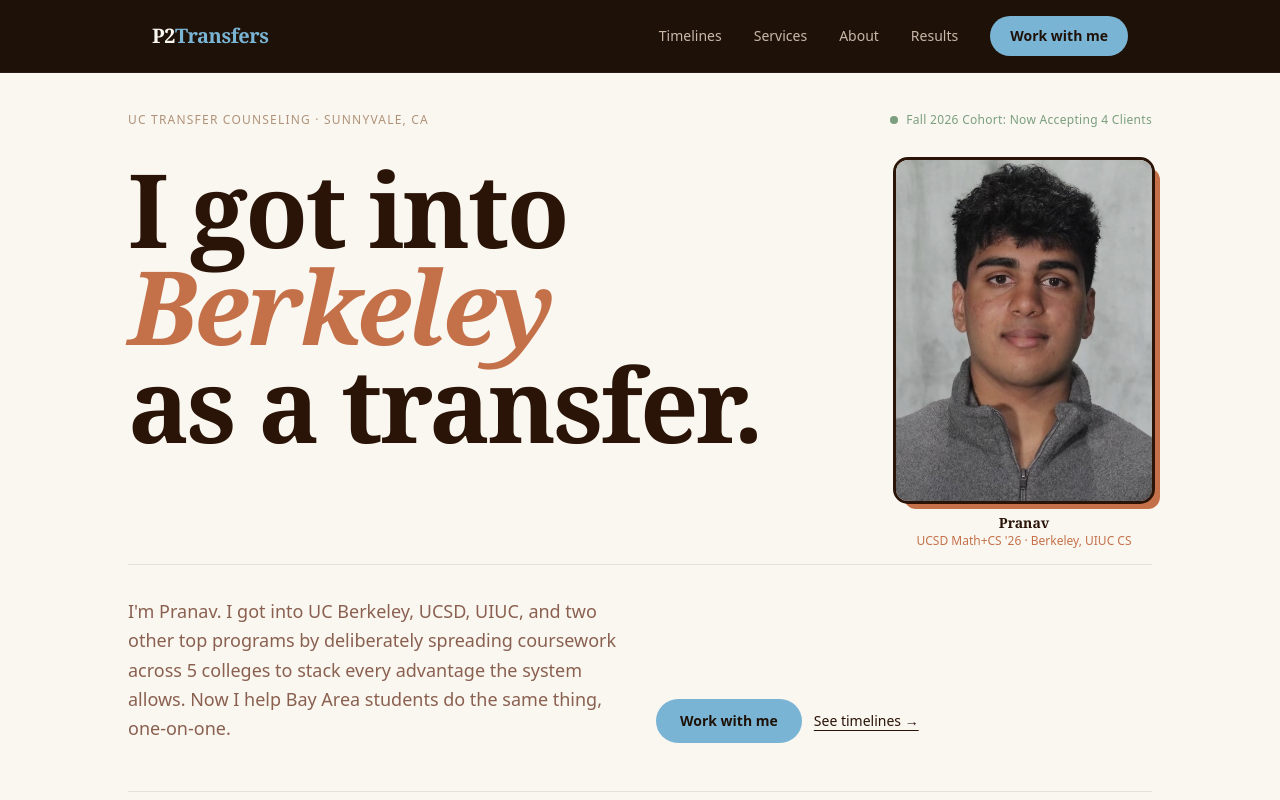
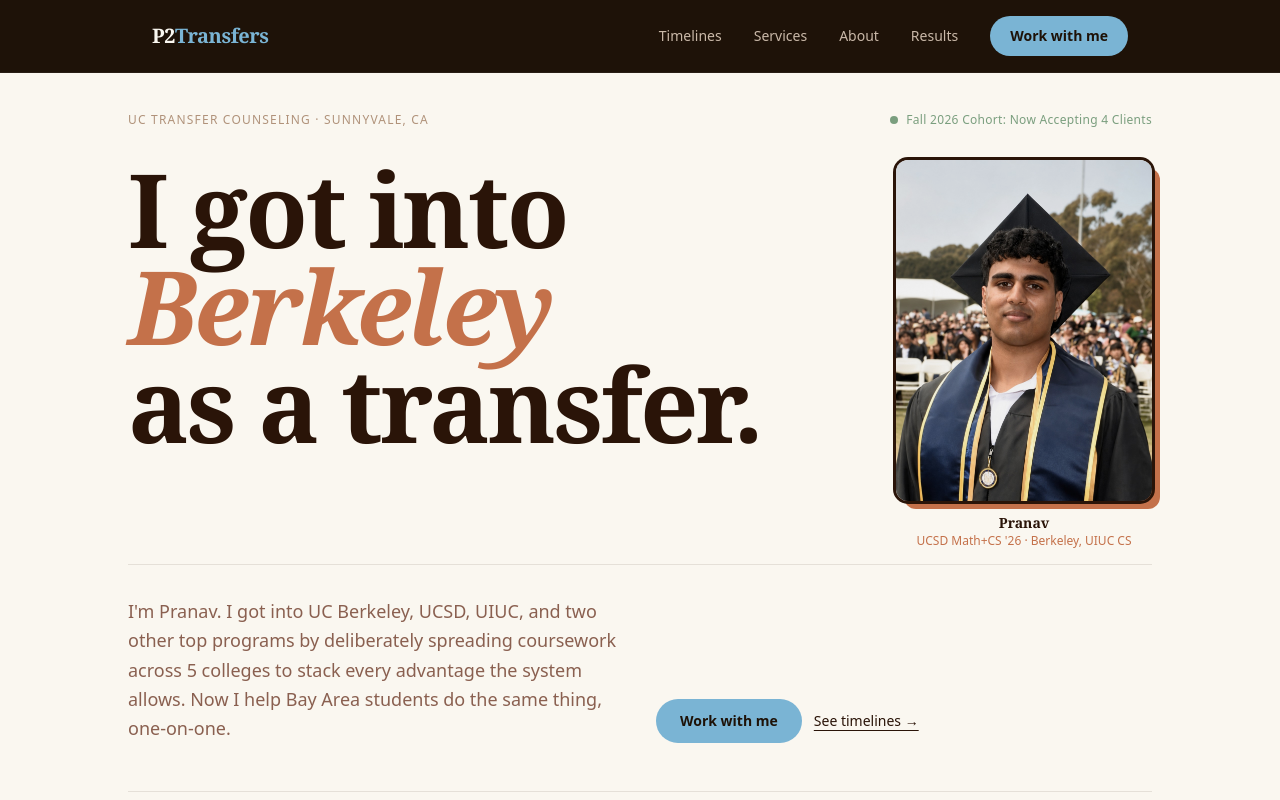
Before and after one commit to pranavyk/transfer-counseling, a Next.js app: page / in a window 1280 px wide. Shown: the top 800 px of the page. Built offline with nearby package versions, Linux system fonts and the light colour scheme.

Commit message:
Swap to graduation photo, adjust image framing

```diff
--- a/src/components/Hero.tsx
+++ b/src/components/Hero.tsx
@@ -31,7 +31,7 @@ export default function Hero() {
                   src="/pranav.jpg"
                   alt="Pranav"
                   fill
-                  className="object-cover object-center saturate-125 brightness-90"
+                  className="object-cover object-top saturate-110 brightness-95"
                   priority
                 />
               </div>
@@ -67,7 +67,7 @@ export default function Hero() {
               <div className="relative w-48">
                 <div className="absolute -bottom-2 -right-2 w-full h-full rounded-xl bg-[#c4714a] z-0" />
                 <div className="relative z-10 rounded-xl ring-[3px] ring-[#2a1408] aspect-[3/4] overflow-hidden">
-                  <Image src="/pranav.jpg" alt="Pranav" fill className="object-cover object-center saturate-125 brightness-90" priority />
+                  <Image src="/pranav.jpg" alt="Pranav" fill className="object-cover object-top saturate-110 brightness-95" priority />
                 </div>
               </div>
             </div>
```
Also changed, not shown: public/pranav.jpg.
